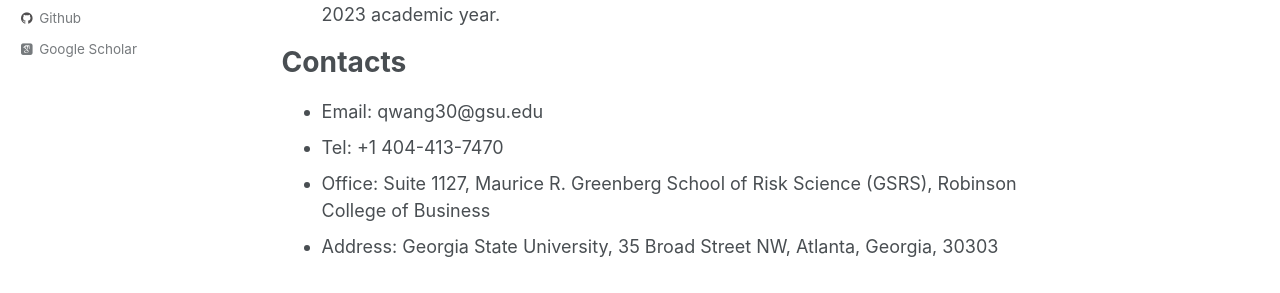
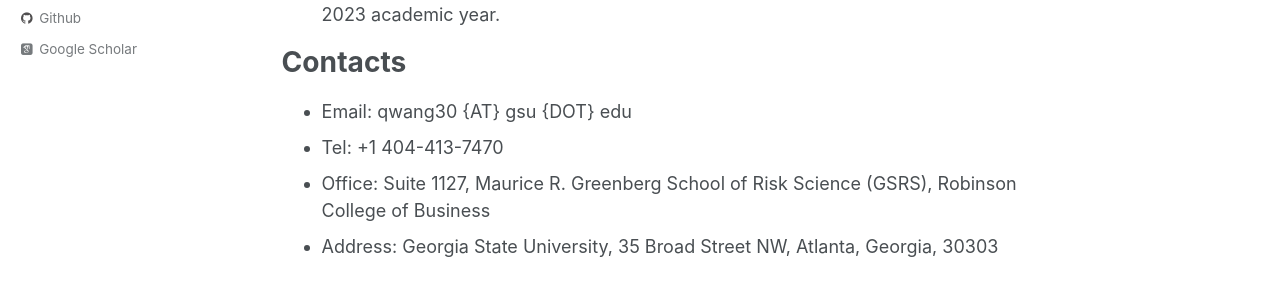
Before and after one commit to qwangan/qwangan.github.io, a Jekyll site: the page built from _pages/about.md, in a window 1280 px wide and 900 px high, scrolled down 952 px. Shown: the part 386-679 px from the top of the window. Built offline with Jekyll 4.4.1, drawn with Linux system fonts in a browser that asks for light colours; some web fonts are replaced.

Commit message:
Update about.md

```diff
--- a/_pages/about.md
+++ b/_pages/about.md
@@ -30,7 +30,7 @@ redirect_from:
 * It is a great honor for me to be renewed as one of the recipients of the **[James C. Hickman Scholar Doctoral Stipend](https://www.soa.org/resources/announcements/press-releases/2022/2022-hickman-scholar/)** from the Society of Actuaries (SOA) for 2022--2023 academic year.
 
 # Contacts
-* Email: qwang30@gsu.edu
+* Email: qwang30 {AT} gsu {DOT} edu
 * Tel: +1 404-413-7470
 * Office: Suite 1127, Maurice R. Greenberg School of Risk Science (GSRS), Robinson College of Business
 * Address: Georgia State University, 35 Broad Street NW, Atlanta, Georgia, 30303
```
